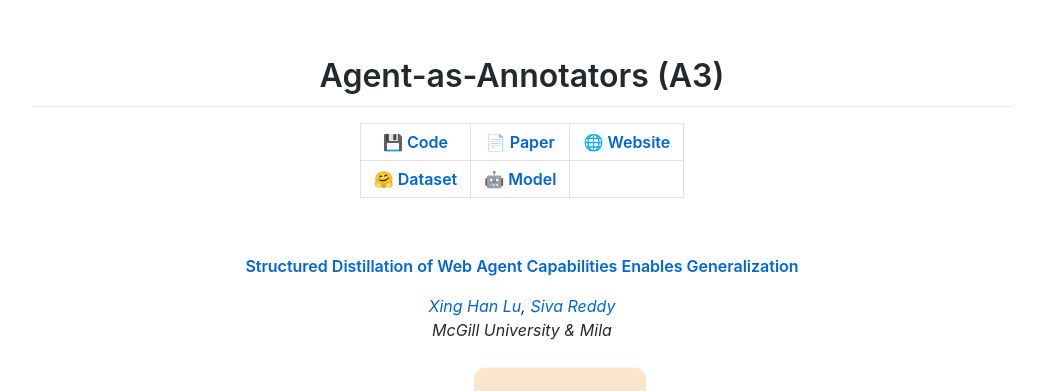
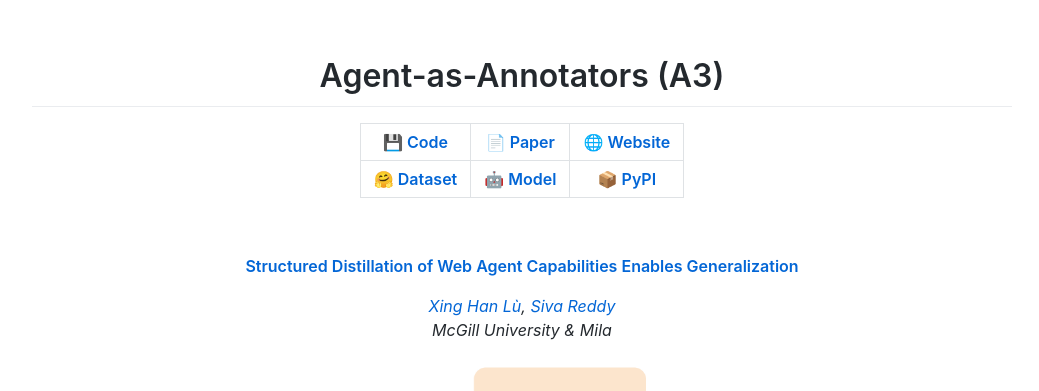
Before and after one commit to agent-as-annotators/agent-as-annotators.github.io, a Jekyll site: the page built from index.markdown, in a window 1280 px wide and 900 px high. Shown: the top 391 px of the window, without its empty margins (118-1157 px from the left). Built offline with Jekyll 4.4.1, drawn with Linux system fonts in a browser that asks for light colours.

```diff
--- a/index.markdown
+++ b/index.markdown
@@ -8,13 +8,13 @@ layout: default
 
 | [**💾 Code**](https://github.com/McGill-NLP/agent-as-annotators) | [**📄 Paper**](https://arxiv.org/abs/TODO) | [**🌐 Website**](https://agent-as-annotators.github.io) |
 | :--: | :--: | :--: |
-| [**🤗 Dataset**](https://huggingface.co/datasets/McGill-NLP/A3-Synth) | [**🤖 Model**](https://huggingface.co/McGill-NLP/A3-Qwen3.5-9B) | |
+| [**🤗 Dataset**](https://huggingface.co/datasets/McGill-NLP/A3-Synth) | [**🤖 Model**](https://huggingface.co/McGill-NLP/A3-Qwen3.5-9B) | [**📦 PyPI**](https://pypi.org/project/agent-as-annotators/) |
 
 <br>
 
 [**Structured Distillation of Web Agent Capabilities Enables Generalization**](https://arxiv.org/abs/TODO)
 
-*[Xing Han Lu](https://xinghanlu.com),
+*[Xing Han Lù](https://xinghanlu.com),
 [Siva Reddy](https://sivareddy.in)*
 <br>
 *McGill University & Mila*
```
